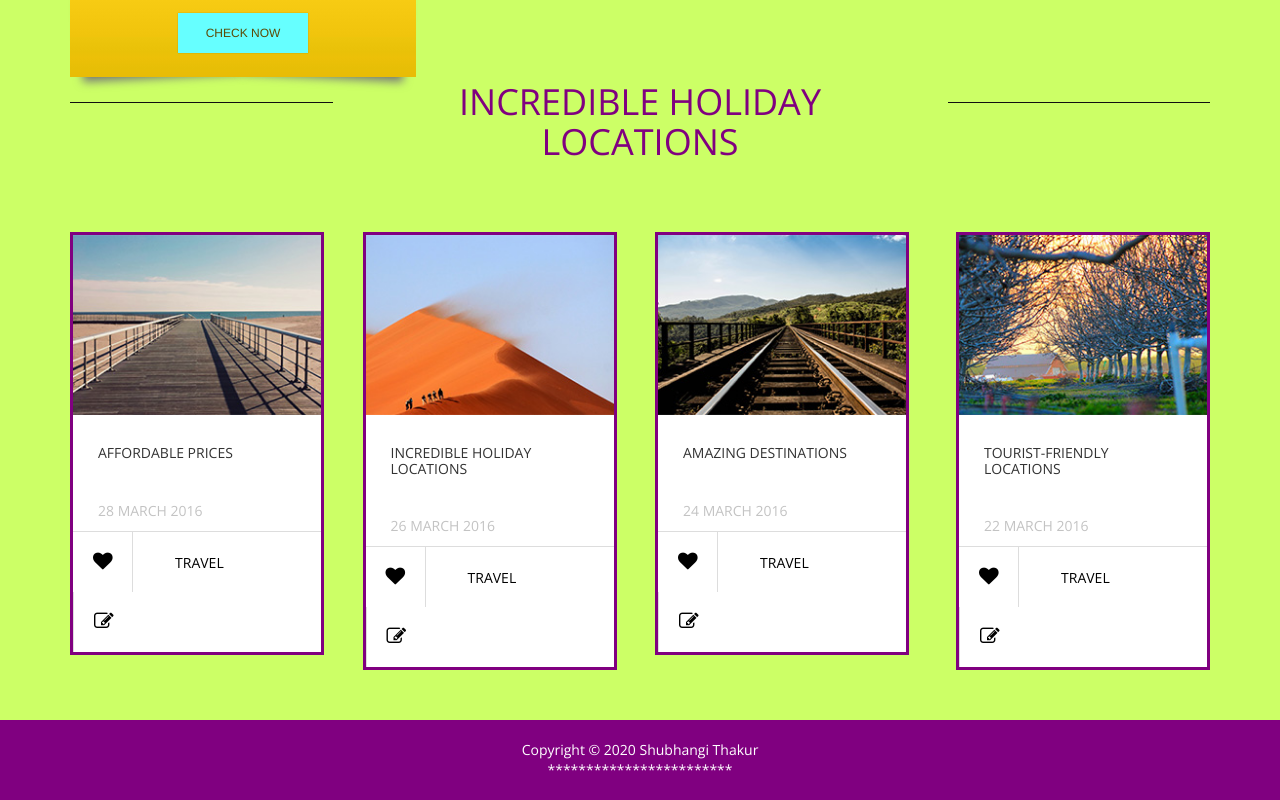
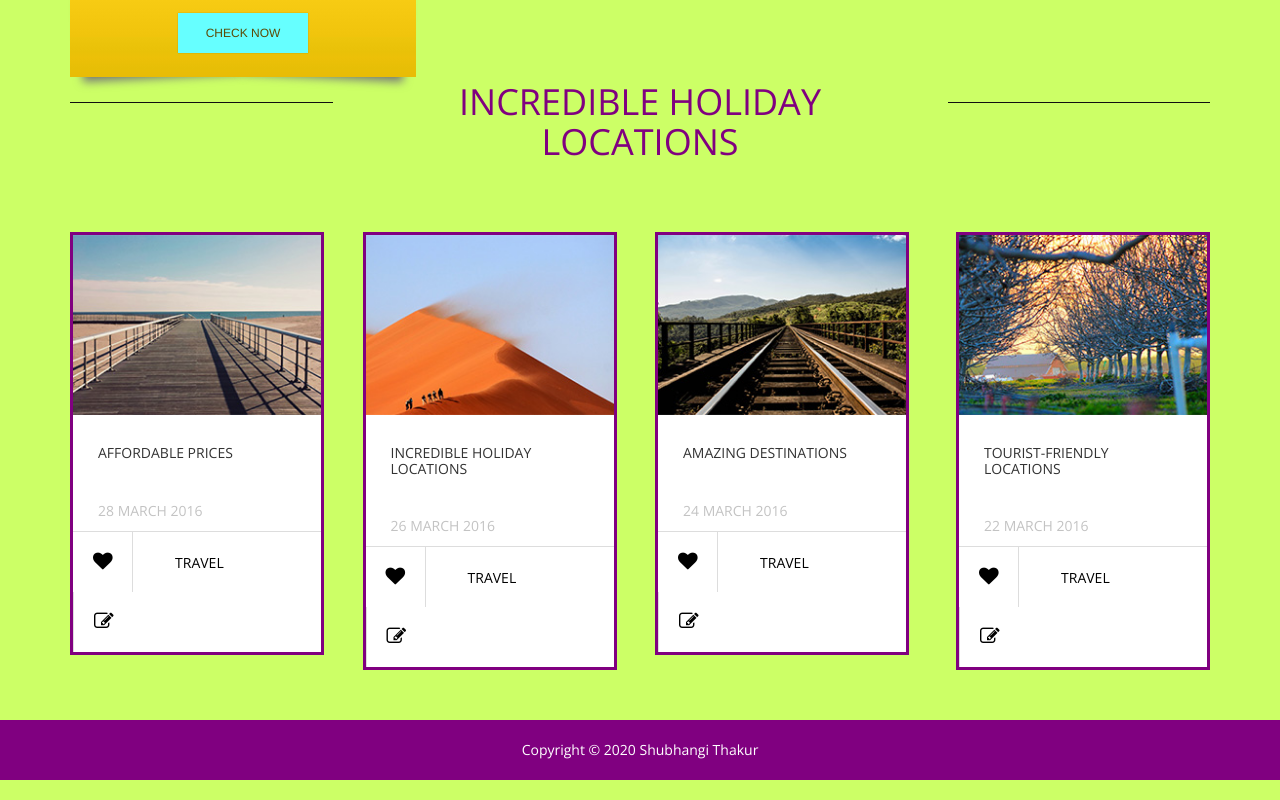
Before and after one commit to shubhangiwebdesign/shubhangiwebdesign.github.io, a plain HTML site: page index.html in a window 1280 px wide. Shown: the part 927-1727 px from the top of the page. Drawn offline with nearby package versions, Linux system fonts and the light colour scheme.

Commit message:
Update index.html

```diff
--- a/index.html
+++ b/index.html
@@ -287,7 +287,7 @@
 	<footer class="tm-black-bg">
 		<div class="container">
 			<div class="row">
-				<p class="tm-copyright-text">Copyright &copy; 2020 Shubhangi Thakur<br>************************</p>
+				<p class="tm-copyright-text">Copyright &copy; 2020 Shubhangi Thakur</p>
 			</div>
 		</div>
 	</footer>
```
